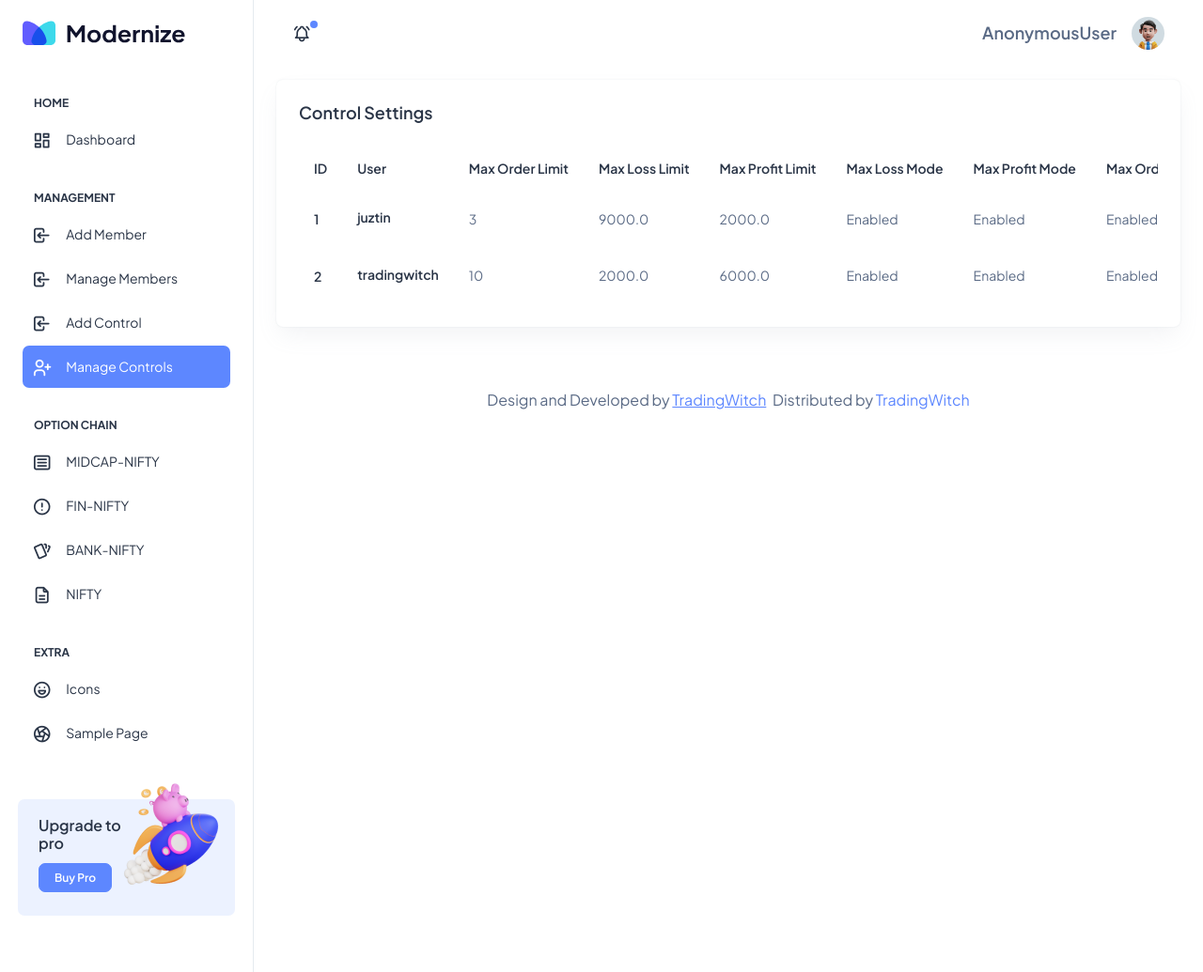
After one commit to AppzWizard13/postbackhub, a Django app: page /controls/ in a window 1280 px wide. The commit adds this page. Shown: the whole page at 94% size. Run offline with Django 5.2, Linux system fonts and the light colour scheme; data comes from the database, SQL or seed files in the repository; both versions use the stored data as it was after the commit; some libraries are stand-ins or nearby versions.

Commit message:
controls assed, kill switch code added

```diff
--- a/account/urls.py
+++ b/account/urls.py
@@ -3,7 +3,7 @@ from django.urls import path
 from django.contrib import admin
 from account.views import UserloginView, DashboardView, HomePageView
 from django.contrib.auth import views as auth_views
-from .views import UserListView, UserDetailView, ControlListView, UserCreateView
+from .views import UserListView, UserDetailView, ControlListView, UserCreateView, ControlCreateView, EditControlView
 
 
 urlpatterns = [
@@ -14,12 +14,22 @@ urlpatterns = [
     path('logout/', views.LogoutView.as_view(), name='logout'),  # Add this line
     # dashboard
     path('dashboard', views.DashboardView.as_view(), name='dashboard'),
-    # auth code view
+
+
+    path('create-user/', UserCreateView.as_view(), name='create_user'),
+    path('create-control/', ControlCreateView.as_view(), name='create_control'),
+
+
     path('users/', UserListView.as_view(), name='manage_user'),  # Manage Users URL
     path('users/<int:pk>/', UserDetailView.as_view(), name='user_detail'),  # User Detail URL (optional)
+
+
     path('controls/', ControlListView.as_view(), name='manage_controls'),  # Manage Controls URL
+    path('controls/<int:pk>/', EditControlView.as_view(), name='edit-control'),  # User Detail URL (optional)
 
-    path('create-user/', UserCreateView.as_view(), name='create_user'),
+
+
+
     path('postback-fetch/', views.dhan_postback, name='dhan_postback'),
 
 
--- a/account/views.py
+++ b/account/views.py
@@ -17,13 +17,13 @@ from django.contrib.auth import get_user_model
 from django.views.generic import ListView, DetailView
 from django.urls import reverse_lazy
 from django.views.generic.edit import CreateView
-from .forms import CustomUserCreationForm, UserForm
-# User = get_user_model()  # Reference your custom user model
+from .forms import CustomUserCreationForm, UserForm, CustomControlCreationForm
+User = get_user_model()  # Reference your custom user model
 from django.urls import reverse_lazy
 from django.views.generic.edit import UpdateView
 from django.shortcuts import get_object_or_404
 from django.contrib import messages
-from .models import User
+# from .models import User
 
 
 
@@ -100,6 +100,17 @@ class UserCreateView(CreateView):
 
 
 
+class ControlCreateView(CreateView):
+    model = User
+    form_class = CustomControlCreationForm
+    template_name = "dashboard/create_control.html"  # Create this template for the registration page
+    success_url = reverse_lazy('login')  # Redirect to login page after successful registration
+
+    def form_valid(self, form):
+        # You can add any custom logic here if needed before saving the form
+        return super().form_valid(form)
+
+
 class DashboardView(TemplateView):
     template_name = "dashboard/index.html"
 
@@ -114,15 +125,17 @@ class LogoutView(View):
         messages.success(request, "You have been logged out.")
         return redirect('login')  # Change 'login' to the name of your login URL
 
-# Manage Users: List all users
+
+# Get the custom user model
+User = get_user_model()
+
 class UserListView(ListView):
-    model = User
-    template_name = 'dashboard/user_list_view.html'  # Create a template for listing users
+    model = User  # This will now refer to the custom user model
+    template_name = 'dashboard/user_list_view.html'
     context_object_name = 'users'
 
     def get_queryset(self):
-        return User.objects.all()  # Customize this query if needed (e.g., filter active users)
-
+        return User.objects.all()  # Optionally filter the users as per your requirements
 
 
 # Manage Users: View details of a specific user
@@ -149,9 +162,10 @@ class UserDetailView(UpdateView):
             'email': form.cleaned_data.get('email'),
             # 'profile_image': form.cleaned_data.get('profile_image'), # Include this if needed and make sure it's handled correctly
         }
-
         # Update the user fields in the User model where username matches
         User.objects.filter(username=user.username).update(**updated_data)
+
+        print("oooooooooooooooooooooooooooooooooooooo")
 
         # Add a success message and return the response
         messages.success(self.request, 'User details updated successfully.')
@@ -169,21 +183,71 @@ class UserDetailView(UpdateView):
         # Fetch the user object based on the URL parameter (user ID)
         return get_object_or_404(User, pk=self.kwargs['pk'])  # Assuming you're using the user ID as a URL parameter
 
-# Manage Controls: List view for controls
+from django.views.generic import ListView
+from .models import Control
+
 class ControlListView(ListView):
-    template_name = 'control_list.html'  # Create a template for managing controls
+    model = Control
+    template_name = 'dashboard/control_listview.html'  # Your template file
     context_object_name = 'controls'
 
     def get_queryset(self):
-        # Return controls (replace with your logic for controls)
-        return []  # Modify this with appropriate control fetching logic
+        # Return the list of controls, fetch all or filter based on your logic
+        return Control.objects.all()  # Or filter controls based on the user
+
+
+from django.views.generic.edit import UpdateView
+from django.urls import reverse_lazy
+from django.contrib import messages
+from django.shortcuts import get_object_or_404
+from .models import Control
+from .forms import ControlForm  # Ensure you have a ControlForm created for your Control model
+
+class EditControlView(UpdateView):
+    model = Control
+    template_name = 'dashboard/edit_control.html'  # Ensure this template exists
+    context_object_name = 'control'
+    form_class = ControlForm  # Use the custom form created for Control
+    success_url = reverse_lazy('manage_controls')  # Redirect after successful edit
+
+    def form_valid(self, form):
+        # Get the control data from the form
+        control = form.save(commit=False)  # Don't commit the save yet
+
+        # Prepare the data you want to update
+        updated_data = {
+            'max_order_limit': form.cleaned_data.get('max_order_limit'),
+            'max_loss_limit': form.cleaned_data.get('max_loss_limit'),
+            'max_profit_limit': form.cleaned_data.get('max_profit_limit'),
+            'max_profit_mode': form.cleaned_data.get('max_profit_mode'),
+            'max_order_count_mode': form.cleaned_data.get('max_order_count_mode'),
+            'is_killed_once': form.cleaned_data.get('is_killed_once'),
+            'user': form.cleaned_data.get('user'),  # User field should be handled
+        }
+
+        # Update the fields in the Control model
+        Control.objects.filter(pk=control.pk).update(**updated_data)
+
+        # Add a success message and return the response
+        messages.success(self.request, 'Control settings updated successfully.')
+        return super().form_valid(form)
+
+    def form_invalid(self, form):
+        # Print form errors to console for debugging
+        print(form.errors)  # This will output any validation errors in the console
+        messages.error(self.request, 'Please correct the errors below.')
+        return super().form_invalid(form)
+
+    def get_object(self, queryset=None):
+        # Fetch the control object based on the URL parameter (control ID)
+        return get_object_or_404(Control, pk=self.kwargs['pk'])  # Assuming you're using the control ID as a URL parameter
 
 
 from django.http import JsonResponse
 from django.views.decorators.csrf import csrf_exempt
 import json
 import logging
-
+from dhanhq import dhanhq
 # Disable CSRF for the postback URL, as it might be a third-party service posting to this URL.
 @csrf_exempt
 def dhan_postback(request):
@@ -206,10 +270,20 @@ def dhan_postback(request):
                 UserObj = User.Objects.filter(dhan_client_id= dhanClientId).first()
                 dhan_access_token = UserObj.dhan_access_token
                 print("dhan_access_tokendhan_access_token", dhan_access_token)
-
-
-            # (Optional) save data to a model if needed
-
+                dhan = dhanhq("client_id","access_token")
+                order_list = dhan.get_order_list()
+                traded_order_count = get_traded_order_count_dhan(orderlist)
+                # fetch control data
+                control_data = Control.objects.filter(user=UserObj).first()
+                print("control_datacontrol_datacontrol_data", control_data)
+                if control_data.max_order_count_mode:
+                    if control_data.max_order_limit <=  traded_order_count:
+                        # kill dhan
+                        response = dhanKillProcess(dhan_access_token)
+                        print("^^^^^^^^^^^^^^^^^^^^^^^^^^^^^^^^^^^^^", response)
+                        return JsonResponse({'status': 'success', 'message': 'Kill Activated successfully'})
+                    else:
+                        pass
             # Return a success response
             return JsonResponse({'status': 'success', 'message': 'Data received successfully'})
 
@@ -220,3 +294,52 @@ def dhan_postback(request):
 
     # If the request method is not POST, return a method not allowed error
     return JsonResponse({'status': 'error', 'message': 'Invalid request method'}, status=405)
+
+
+def get_traded_order_count_dhan(response):
+    # Check if the response contains 'data'
+    if 'data' not in response:
+        return 0
+
+    # Filter orders with 'orderStatus' as 'TRADED'
+    traded_orders = [order for order in response['data'] if order.get('orderStatus') == 'TRADED']
+
+    # Return the count of traded orders
+    return len(traded_orders)
+
+    import http.client
+import json
+
+def dhanKillProcess(access_token):
+    # Establish HTTPS connection to the Dhan API
+    conn = http.client.HTTPSConnection("api.dhan.co")
+
+    # Set up the payload (currently empty, modify if needed)
+    payload = json.dumps({})
+
+    # Define headers including the access-token
+    headers = {
+        'access-token': access_token,  # Add the access token here
+        'Content-Type': "application/json",
+        'Accept': "application/json"
+    }
+
+    try:
+        # Make the POST request to the kill switch endpoint
+        conn.request("POST", "/v2/killswitch", payload, headers)
+
+        # Get the response
+        res = conn.getresponse()
+        data = res.read()
+
+        # Decode the response and return as a Python dictionary
+        response_data = data.decode("utf-8")
+        return json.loads(response_data)
+
+    except Exception as e:
+        print(f"An error occurred: {e}")
+        return None
+
+    finally:
+        # Close the connection
+        conn.close()
--- a/postback_hub/settings.py
+++ b/postback_hub/settings.py
@@ -81,6 +81,7 @@ TEMPLATES = [
 
 
 WSGI_APPLICATION = 'postback_hub.wsgi.application'
+AUTH_USER_MODEL = 'account.User'
 
 
 # Database
--- /dev/null
+++ b/templates/dashboard/control_listview.html
@@ -0,0 +1,92 @@
+{% extends 'dashboard/index.html' %}
+{% load static %}
+{% block content %}
+
+<div class="container-fluid" style="max-width:none">
+    <div class="col-lg-12 d-flex align-items-stretch">
+        <div class="card w-100">
+          <div class="card-body p-4">
+            <h5 class="card-title fw-semibold mb-4">Control Settings</h5>
+            <div class="table-responsive">
+              <table class="table text-nowrap mb-0 align-middle">
+                <thead class="text-dark fs-4">
+                  <tr>
+                    <th class="border-bottom-0">
+                      <h6 class="fw-semibold mb-0">ID</h6>
+                    </th>
+                    <th class="border-bottom-0">
+                      <h6 class="fw-semibold mb-0">User</h6>
+                    </th>
+                    <th class="border-bottom-0">
+                      <h6 class="fw-semibold mb-0">Max Order Limit</h6>
+                    </th>
+                    <th class="border-bottom-0">
+                      <h6 class="fw-semibold mb-0">Max Loss Limit</h6>
+                    </th>
+                    <th class="border-bottom-0">
+                      <h6 class="fw-semibold mb-0">Max Profit Limit</h6>
+                    </th>
+                    <th class="border-bottom-0">
+                      <h6 class="fw-semibold mb-0">Max Loss Mode</h6>
+                    </th>
+                    <th class="border-bottom-0">
+                      <h6 class="fw-semibold mb-0">Max Profit Mode</h6>
+                    </th>
+                    <th class="border-bottom-0">
+                        <h6 class="fw-semibold mb-0">Max Order Count Mode</h6>
+                      </th>
+                    <th class="border-bottom-0">
+                      <h6 class="fw-semibold mb-0">Is Killed Once</h6>
+                    </th>
+                    <th class="border-bottom-0">
+                      <h6 class="fw-semibold mb-0">Action</h6>
+                    </th>
+                  </tr>
+                </thead>
+                <tbody>
+                  {% for control in controls %}
+                  <tr>
+                    <td class="border-bottom-0"><h6 class="fw-semibold mb-0">{{ control.id }}</h6></td>
+                    <td class="border-bottom-0">
+                        <h6 class="fw-semibold mb-1">{{ control.user.username }}</h6>
+                    </td>
+                    <td class="border-bottom-0">
+                      <p class="mb-0 fw-normal">{{ control.max_order_limit }}</p>
+                    </td>
+                    <td class="border-bottom-0">
+                      <p class="mb-0 fw-normal">{{ control.max_loss_limit }}</p>
+                    </td>
+                    <td class="border-bottom-0">
+                      <p class="mb-0 fw-normal">{{ control.max_profit_limit }}</p>
+                    </td>
+                    <td class="border-bottom-0">
+                        <p class="mb-0 fw-normal">{{ control.max_loss_mode|yesno:"Enabled,Disabled" }}</p>
+                      </td>
+                    <td class="border-bottom-0">
+                      <p class="mb-0 fw-normal">{{ control.max_profit_mode|yesno:"Enabled,Disabled" }}</p>
+                    </td>
+                    <td class="border-bottom-0">
+                      <p class="mb-0 fw-normal">{{ control.max_order_count_mode|yesno:"Enabled,Disabled" }}</p>
+                    </td>
+                    <td class="border-bottom-0">
+                      <p class="mb-0 fw-normal">{{ control.is_killed_once|yesno:"Yes,No" }}</p>
+                    </td>
+                     <td class="border-bottom-0">
+                      <a href="{% url 'edit-control' control.pk %}" class="btn btn-sm btn-outline-primary">
+                        <i class="ti ti-pencil"></i>
+                      </a>
+                    </td>
+                  </tr>
+                  {% empty %}
+                  <tr>
+                    <td colspan="9" class="text-center">No control settings found.</td>
+                  </tr>
+                  {% endfor %}
+                </tbody>
+              </table>
+            </div>
+          </div>
+        </div>
+      </div>
+    </div>
+{% endblock %}
--- a/templates/dashboard/index.html
+++ b/templates/dashboard/index.html
@@ -69,7 +69,7 @@
                 <span>
                   <i class="ti ti-login"></i>
                 </span>
-                <span class="hide-menu">Create User</span>
+                <span class="hide-menu">Add Member</span>
               </a>
             </li>
             <li class="sidebar-item">
@@ -77,7 +77,15 @@
                 <span>
                   <i class="ti ti-login"></i>
                 </span>
-                <span class="hide-menu">Manage Users</span>
+                <span class="hide-menu">Manage Members</span>
+              </a>
+            </li>
+            <li class="sidebar-item">
+              <a class="sidebar-link" href="{% url 'create_control' %}" aria-expanded="false">
+                <span>
+                  <i class="ti ti-login"></i>
+                </span>
+                <span class="hide-menu">Add Control</span>
               </a>
             </li>
             <li class="sidebar-item">
```
Also changed, not shown: account/forms.py (+43 -2 lines), account/models.py (+20 -0 lines), templates/dashboard/authentication-register.html (+18 -20 lines), templates/dashboard/create_control.html (added, +78 -0 lines), templates/dashboard/edit_control.html (added, +71 -0 lines), account/migrations/0002_control.py (added), account/migrations/0003_control_user.py (added), account/migrations/0004_alter_control_is_killed_once_and_more.py (added), account/migrations/0005_control_max_loss_mode.py (added), db.sqlite3, 1 other file.
